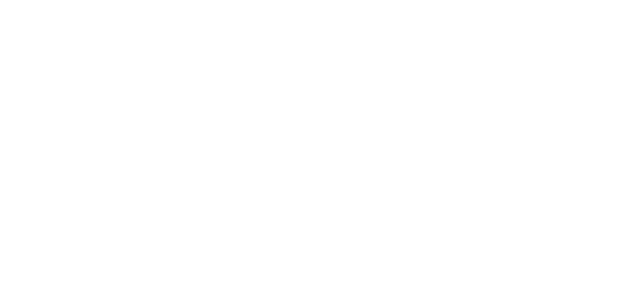
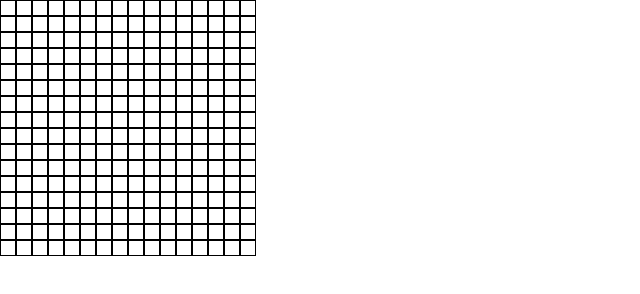
Before and after one commit to pranayadna/etch-a-sketch-top, a plain HTML site: page index.html in a window 1280 px wide. Shown: the whole page, without its empty margins (0-640 px from the left). Drawn offline with Linux system fonts and the light colour scheme.

Commit message:
Add 16x16 grid of square divs

```diff
--- a/index.html
+++ b/index.html
@@ -3,10 +3,11 @@
 <head>
     <meta charset="UTF-8">
     <meta name="viewport" content="width=device-width, initial-scale=1.0">
+    <link rel="stylesheet" href="style.css">
     <script src="main.js" defer></script>
     <title>Etch-a-Sketch | TOP</title>
 </head>
 <body>
-
+    <div class="container"></div>
 </body>
 </html>
--- a/main.js
+++ b/main.js
@@ -0,0 +1,27 @@
+// 16x16 grid of square divs
+
+const grids = [];
+
+const container = document.querySelector('.container');
+
+// Create multiple element
+for (let i = 0; i < 256; i++) {
+    const gridDiv = document.createElement('div');
+    gridDiv.setAttribute('class', 'grid');
+    container.appendChild(gridDiv);
+
+    grids.push(gridDiv);
+
+}
+
+console.log(grids);
+
+const grid = document.querySelector('.grid');
+grids.forEach(grid => {
+
+    grid.style.width = '16px';
+    grid.style.height = '16px';
+    grid.style.border = '1px solid black';
+})
+// for (let i = 0; i < 5; i++) {
+// }
--- a/style.css
+++ b/style.css
@@ -1,8 +1,13 @@
 * {
     margin: 0;
     padding: 0;
+    box-sizing: border-box;
 }
 
 .container {
-    display: flexbox;
+    width: 256px;
+    height: 256px;
+    /* border: 3px solid blue; */
+    display: flex;
+    flex-wrap: wrap;
 }
```
